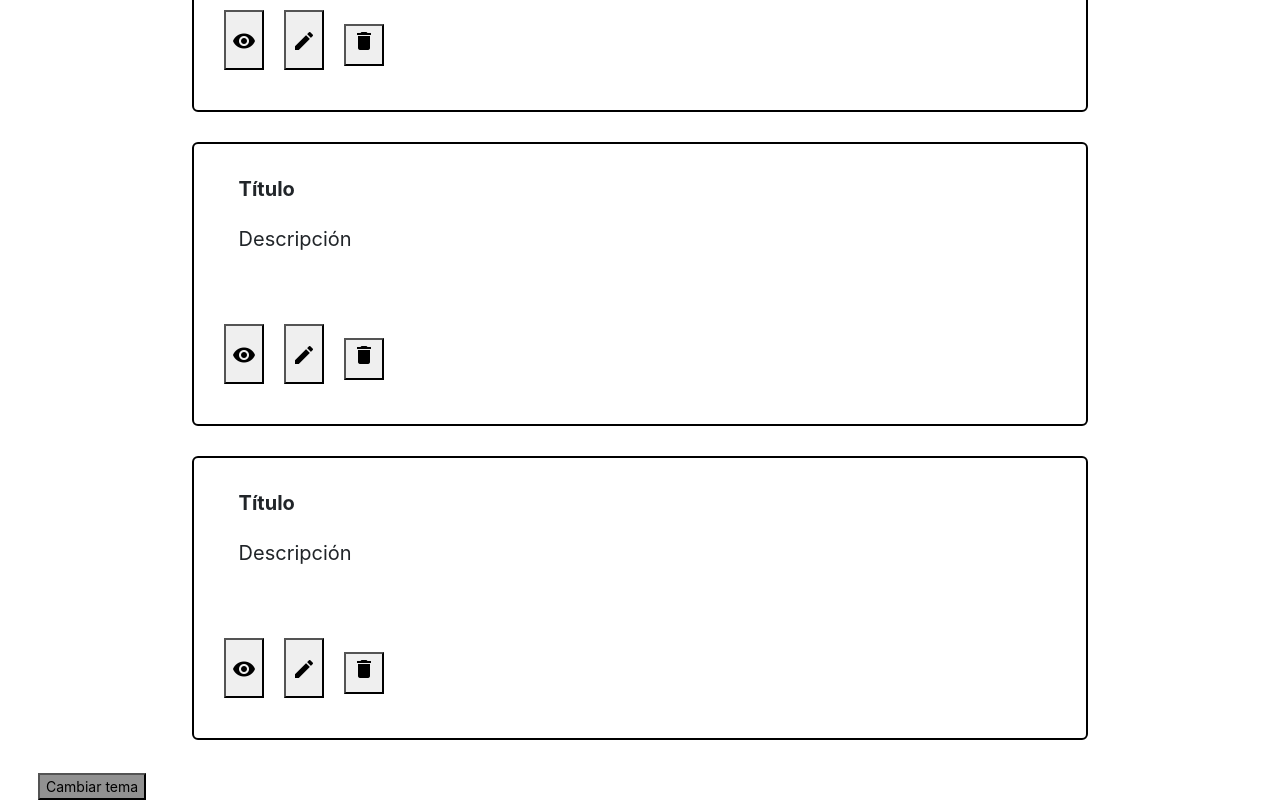
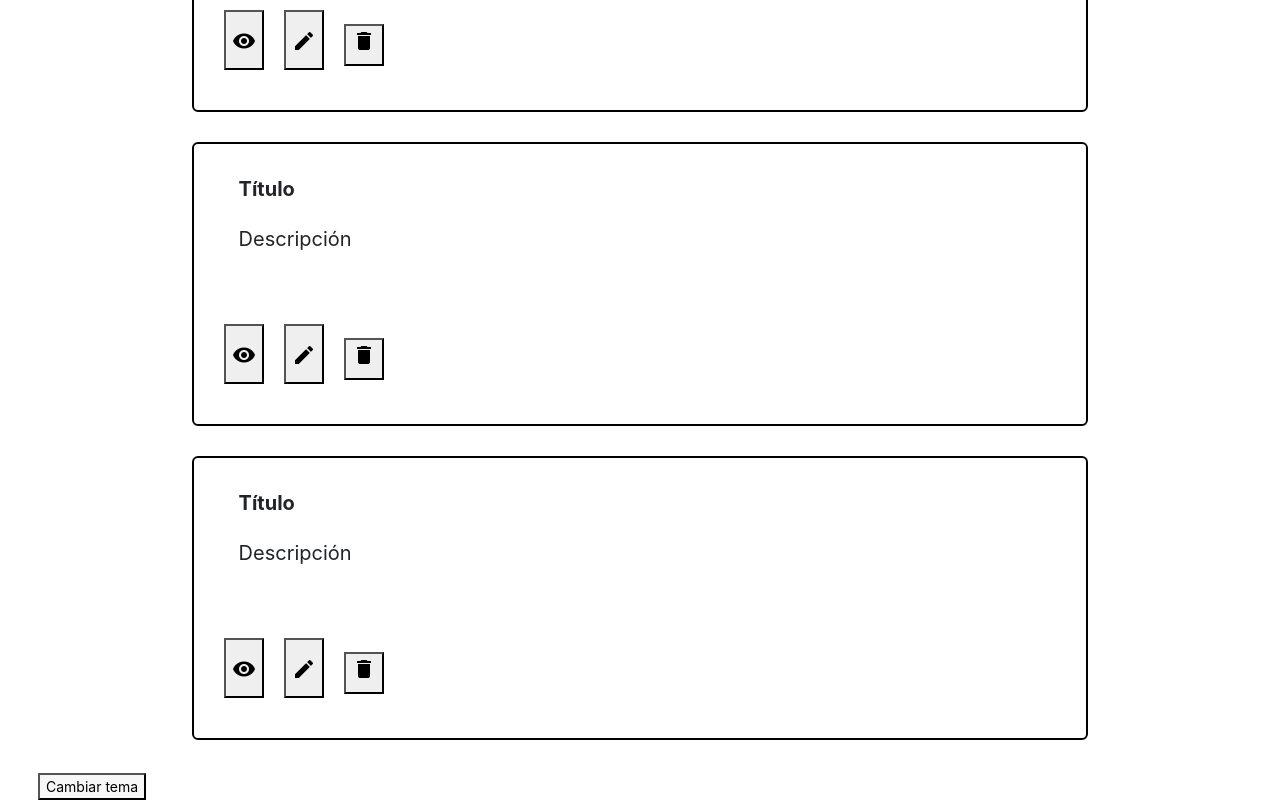
Before and after one commit to CarlosFin/gestion_tareas, an Angular app: page / in a window 1280 px wide. Shown: the part 1364-2164 px from the top of the page. Built offline with nearby package versions, Linux system fonts and the light colour scheme.

Commit message:
Minor changes

```diff
--- a/src/app/modo-claro-oscuro/modo-claro-oscuro.component.css
+++ b/src/app/modo-claro-oscuro/modo-claro-oscuro.component.css
@@ -1,30 +1,24 @@
 .oval {
   position: relative;
   margin: 10px;
-  /*width: 50px;
-  height: 25px;
-  border-radius: 25px;*/
   background-color: #0275d8;
   transition: background-color 0.15s ease-in-out;
 }
-
-/*.ovalSelected {
-  background: #fadc04;
-}*/
 
 .button {
   position: absolute;
   margin-top: 3px;
   margin-left: 3px;
-  left: 0px;
-  /*width: 20px;
-  height: 20px;
-  border-radius: 50%;*/
+  left: 25px;
   background-color: #f7f7f7;
   transition: left 0.15s ease-in-out, background-color 0.15s ease-in-out;
 }
 
 .buttonSelected {
+  position: absolute;
+  margin-top: 3px;
+  margin-left: 3px;
   left: 25px;
   background-color: #919191;
+  transition: left 0.15s ease-in-out, background-color 0.15s ease-in-out;
 }
--- a/src/app/modo-claro-oscuro/modo-claro-oscuro.component.html
+++ b/src/app/modo-claro-oscuro/modo-claro-oscuro.component.html
@@ -1,3 +1,3 @@
-<div class="oval" [ngClass]="{ovalSelected: theme == 'bootstrap'}" (click)="toggleTheme()">
-  <button class="button" [ngClass]="{buttonSelected: theme == 'bootstrap'}">Cambiar tema</button>
+<div class="oval" [ngClass]="{ovalSelected: theme == 'bootstrap-dark'}" (click)="toggleTheme()">
+  <button class="button" [ngClass]="{buttonSelected: theme == 'bootstrap-dark'}">Cambiar tema</button>
 </div>
```
